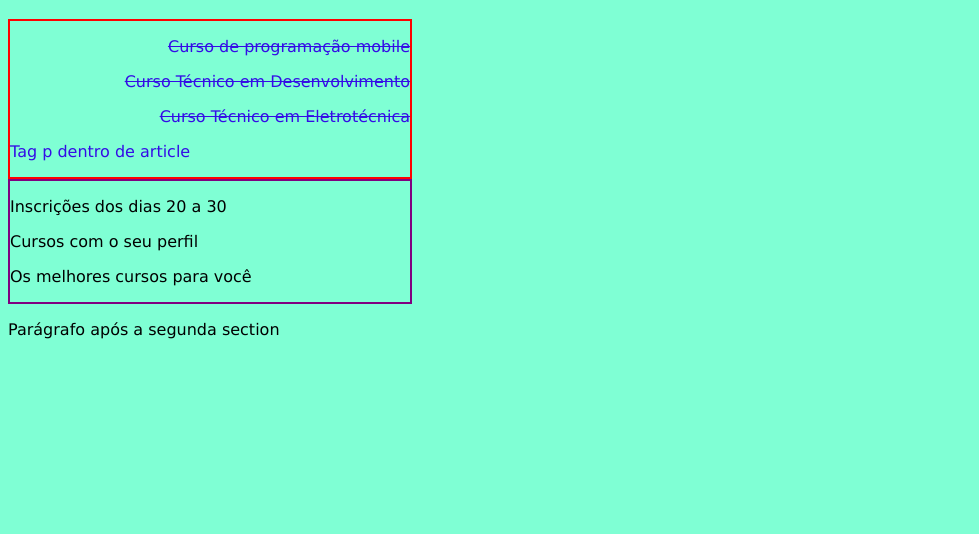
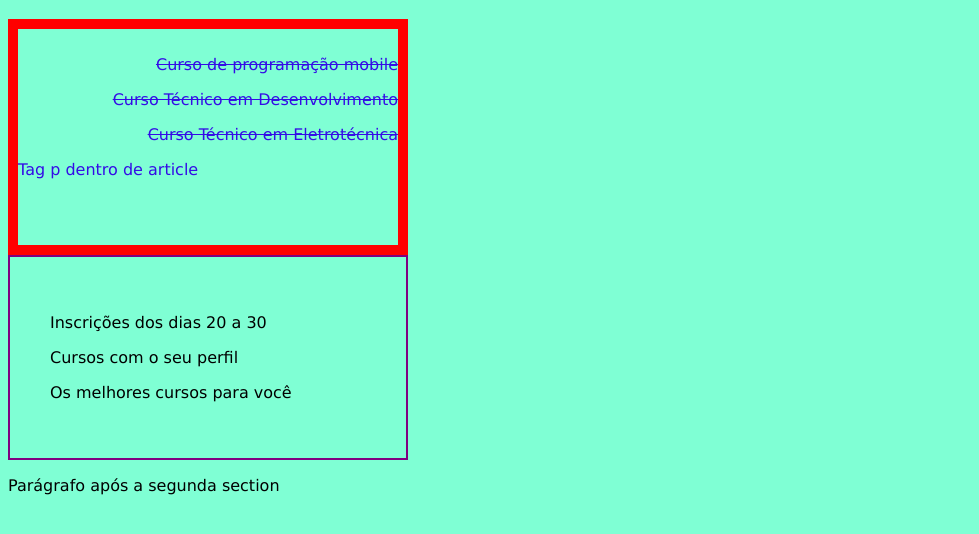
Before and after one commit to WinkWnk/desenvolvimento_sistemas, a plain HTML site: page exemplo6.(cont.css).html in a window 1280 px wide. Shown: the part 62-596 px from the top of the page, without its empty margins (0-979 px from the left). Drawn offline with Linux system fonts and the light colour scheme.

Commit message:
Finalizado CSS, margin, padding e border

```diff
--- /dev/null
+++ b/Atividade/css/style.css
@@ -0,0 +1,35 @@
+p{
+    border:2px black solid
+}
+
+.bloco1{
+    box-sizing: border-box;
+    width: 200px;
+    height: 200px;
+    border: 2px black solid;
+    background-color: yellow;
+    padding: 10px;
+    margin-bottom: 20px;
+}
+
+.bloco2{
+    box-sizing: border-box;
+    width: 300px;
+    height: 300px;
+    border: 4px blue dashed;
+    background-color: blueviolet;
+    padding: 20px;
+    margin-bottom: 20px;
+    margin-left: 100px;
+}
+
+.bloco3{
+    box-sizing: border-box;
+    width: 400px;
+    height: 400px;
+    border: 6px red double;
+    background-color: green;
+    padding: 30px;
+    margin-bottom: 20px;
+    margin-left: 200px;
+}
--- a/css/estilo.css
+++ b/css/estilo.css
@@ -20,9 +20,14 @@ section{
     text-decoration: line-through; text-align: end;
 }/*irá selecionar todas as filhas diretas da tag mãe*/
 .bloco1{
-    border:2px red solid;
- }
+    border:10px red solid;
+    box-sizing: border-box;
+    padding-top: 10px;
+    padding-bottom: 50px;
+ } /*Quando colocamos 2 valores no margin, o 1º valor irá afetar top e bottom. O 2º valor irá afetar left e right*/
  /*FORMATANDO O BLOCO 2*/
  .bloco2{
-    border:2px solid purple
-}
+    border:2px solid purple;
+    padding: 40px;
+    box-sizing: border-box;
+}/*box-sizing:border-box irá alterar o comportamento padrão do dimensionamento do elemento HTML. De forma que quando aplicado border e padding, a estrutura não irá expandir, mas ficará com o mesmo tamanho, só que recalculado*/
```
Also changed, not shown: Atividade/index.html (added, +22 -0 lines), exemplo6.(cont.css).html (line endings or trailing spaces).
